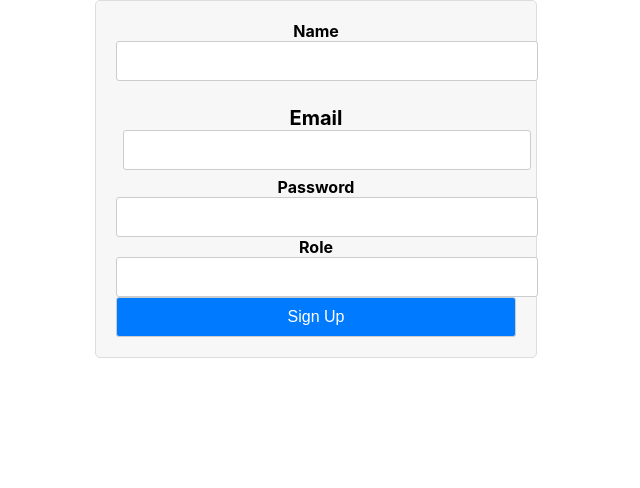
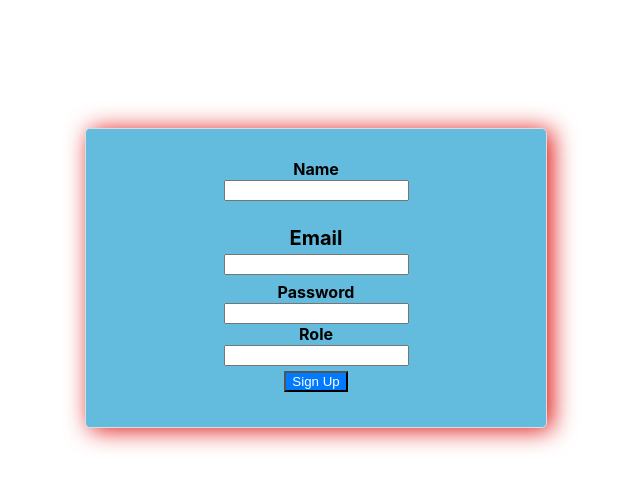
Before and after one commit to RAKESH1436/page, a React (Create React App) app in the folder page/: page / in a window 1280 px wide. Shown: the top 488 px of the page, without its empty margins (324-964 px from the left). Built offline with nearby package versions, Linux system fonts and the light colour scheme.

Commit message:
update page css...

```diff
--- a/page/src/component/login/basicFrom.css
+++ b/page/src/component/login/basicFrom.css
@@ -21,7 +21,7 @@
     margin: 2px;
 }
 
-.login {}
+
 
 
 .list {
--- a/page/src/component/signup/signup.css
+++ b/page/src/component/signup/signup.css
@@ -1,10 +1,11 @@
 .signup-form {
     max-width: 400px;
-    margin: 0 auto;
-    padding: 20px;
-    background-color: #f7f7f7;
+    margin: 10% auto;
+    padding: 30px;
+    background-color: #63bbdd;
     border: 1px solid #ddd;
     border-radius: 5px;
+    box-shadow: 5px 2px 25px rgb(224, 14, 14);
   }
 
   .form-group {
@@ -16,21 +17,12 @@
     font-weight: bold;
   }
 
-  input[type="text"],
-  input[type="email"],
-  input[type="password"],
-  button[type="submit"] {
-    width: 100%;
-    padding: 10px;
-    border: 1px solid #ccc;
-    border-radius: 3px;
-    font-size: 16px;
-  }
 
   button[type="submit"] {
     background-color: #007bff;
     color: #fff;
     cursor: pointer;
+    margin: 5px;
   }
 
   button[type="submit"]:hover {
--- a/page/src/component/signup/signup.js
+++ b/page/src/component/signup/signup.js
@@ -1,25 +1,69 @@
-import React from 'react';
-import'./signup.css';
+import React, { useState } from "react";
+import "./signup.css";
 
 const Signup = () => {
+  const [name, setName] = useState("");
+  const [email, setEmail] = useState("");
+  const [password, setPassword] = useState("");
+  const [role, setRole] = useState("");
+
+  const handlename = (event) => {
+    setName(event.target.value);
+  };
+
+  const handleemail = (event) => {
+    setEmail(event.target.value);
+  };
+  const handlepassword = (event) => {
+    setPassword(event.target.value);
+  };
+
+  const handlerole = (event) => {
+    setRole(event.target.value);
+  };
+
   return (
     <div>
       <form className="signup-form" action="">
         <div className="form-group">
           <label htmlFor="name">Name</label>
-          <input type="text" id="name" name="name" />
+          <input
+            type="text"
+            id="name"
+            name="name"
+            value={name}
+            onChange={handlename}
+          />
         </div>
         <div className="email">
           <label htmlFor="email">Email</label>
-          <input type="email" id="email" name="email" />
+          <input
+            type="email"
+            id="email"
+            name="email"
+            value={email}
+            onChange={handleemail}
+          />
         </div>
         <div className="pass">
           <label htmlFor="password">Password</label>
-          <input type="password" id="password" name="password" />
+          <input
+            type="password"
+            id="password"
+            name="password"
+            value={password}
+            onChange={handlepassword}
+          />
         </div>
         <div className="role">
           <label htmlFor="role">Role</label>
-          <input type="text" id="role" name="role" />
+          <input
+            type="text"
+            id="role"
+            name="role"
+            value={role}
+            onChange={handlerole}
+          />
         </div>
         <button type="submit">Sign Up</button>
       </form>
```
